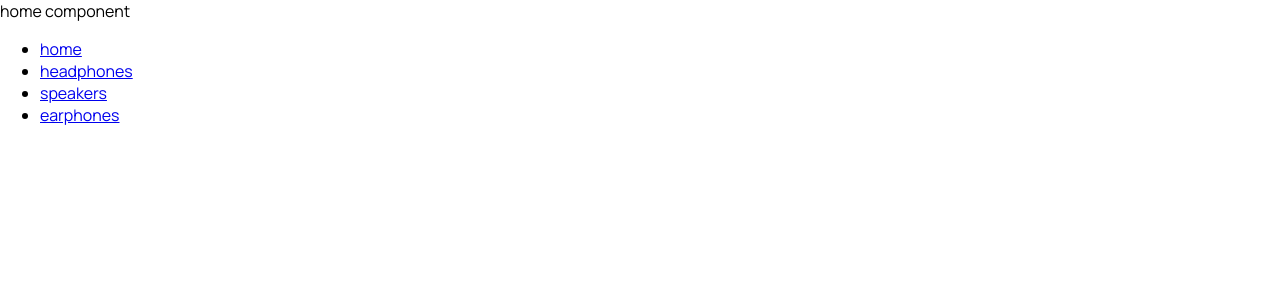
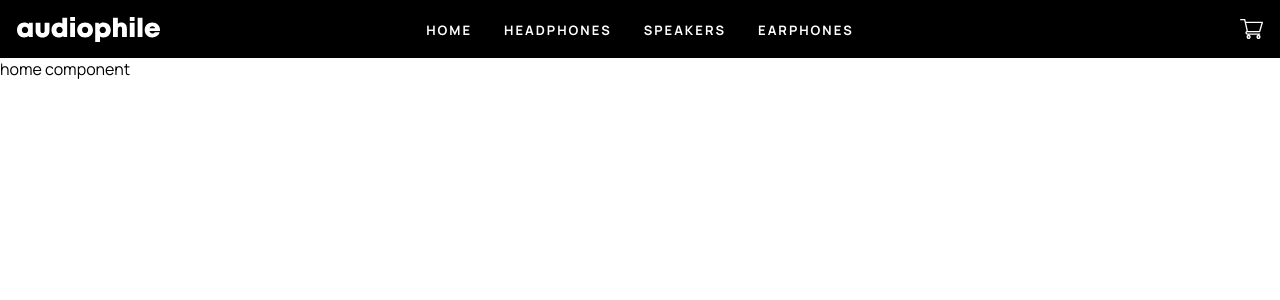
Before and after one commit to BBrownley/audiophile-ecommerce, a React (Create React App) app in the folder client/: page / in a window 1280 px wide. Shown: the top 300 px of the page. Built offline with nearby package versions, Linux system fonts and the light colour scheme.

Commit message:
Built header (desktop)

```diff
--- a/client/src/App.js
+++ b/client/src/App.js
@@ -1,14 +1,22 @@
-import { BrowserRouter as Router, Route, Link } from "react-router-dom";
+import { BrowserRouter as Router, Route } from "react-router-dom";
+
+import { ThemeProvider } from "styled-components";
+import theme from "./theme";
 
 import Home from "./components/Home/Home";
 import Headphones from "./components/Headphones/Headphones";
 import Speakers from "./components/Speakers/Speakers";
 import Earphones from "./components/Earphones/Earphones";
 
+import Header from "./components/Header/Header";
+
 function App() {
   return (
     <div className="App">
       <Router>
+        <ThemeProvider theme={theme}>
+          <Header />
+
           <Route exact path="/">
             <Home />
           </Route>
@@ -21,20 +29,7 @@ function App() {
           <Route path="/earphones">
             <Earphones />
           </Route>
-        <ul>
-          <li>
-            <Link to="/">home</Link>
-          </li>
-          <li>
-            <Link to="/headphones">headphones</Link>
-          </li>
-          <li>
-            <Link to="/speakers">speakers</Link>
-          </li>
-          <li>
-            <Link to="/earphones">earphones</Link>
-          </li>
-        </ul>
+        </ThemeProvider>
       </Router>
     </div>
   );
--- /dev/null
+++ b/client/src/components/Header/Header.elements.js
@@ -0,0 +1,18 @@
+import styled from "styled-components";
+
+import logo from "../../assets/shared/desktop/logo.svg";
+
+export const Container = styled.div`
+  border: 1px dashed;
+  background: black;
+  display: flex;
+  justify-content: space-between;
+  align-items: center;
+  padding: 0 1rem;
+`;
+
+export const Logo = styled.div`
+  background: url(${logo});
+  height: 25px;
+  width: 143px;
+`;
--- /dev/null
+++ b/client/src/components/Header/Header.jsx
@@ -0,0 +1,16 @@
+import React from "react";
+
+import NavLinks from "../NavLinks/NavLinks";
+import ShoppingCart from "../ShoppingCart/ShoppingCart";
+
+import { Container, Logo } from "./Header.elements";
+
+export default function Header() {
+  return (
+    <Container>
+      <Logo />
+      <NavLinks />
+      <ShoppingCart />
+    </Container>
+  );
+}
--- /dev/null
+++ b/client/src/components/NavLinks/NavLinks.elements.js
@@ -0,0 +1,34 @@
+import styled from "styled-components";
+
+export const Container = styled.div`
+  border: 1px dashed;
+  background: black;
+  ul {
+    display: flex;
+    list-style-type: none;
+    padding: 0;
+    li a {
+      color: white;
+      text-decoration: none;
+      text-transform: uppercase;
+      transition: 0.25s color;
+      font-size: 0.8125rem;
+      letter-spacing: 2px;
+      font-weight: bold;
+      padding: 0 1rem;
+      &:hover {
+        color: ${props => props.theme.colors.primary};
+      }
+    }
+    li:first-of-type {
+      a {
+        padding: 0 1rem 0 0;
+      }
+    }
+    li:last-of-type {
+      a {
+        padding: 0 0 0 1rem;
+      }
+    }
+  }
+`;
--- /dev/null
+++ b/client/src/components/NavLinks/NavLinks.jsx
@@ -0,0 +1,25 @@
+import React from "react";
+import { Link } from "react-router-dom";
+
+import { Container } from "./NavLinks.elements";
+
+export default function NavLinks() {
+  return (
+    <Container>
+      <ul>
+        <li>
+          <Link to="/">home</Link>
+        </li>
+        <li>
+          <Link to="/headphones">headphones</Link>
+        </li>
+        <li>
+          <Link to="/speakers">speakers</Link>
+        </li>
+        <li>
+          <Link to="/earphones">earphones</Link>
+        </li>
+      </ul>
+    </Container>
+  );
+}
--- /dev/null
+++ b/client/src/components/ShoppingCart/ShoppingCart.elements.js
@@ -0,0 +1,13 @@
+import styled from "styled-components";
+
+import cart from "../../assets/shared/desktop/icon-cart.svg";
+
+export const Container = styled.div`
+  margin-left: 120px;
+`;
+
+export const CartIcon = styled.div`
+  background: url(${cart});
+  height: 20px;
+  width: 23px;
+`;
--- /dev/null
+++ b/client/src/components/ShoppingCart/ShoppingCart.jsx
@@ -0,0 +1,11 @@
+import React from "react";
+
+import { Container, CartIcon } from "./ShoppingCart.elements";
+
+export default function ShoppingCart() {
+  return (
+    <Container>
+      <CartIcon />
+    </Container>
+  );
+}
--- a/client/src/theme.js
+++ b/client/src/theme.js
@@ -6,6 +6,6 @@ const colors = {
   white500: "#F1F1F1",
   black700: "#000000",
   black600: "#101010"
-}
+};
 
-export default colors;
+export default { colors };
--- a/package.json
+++ b/package.json
@@ -17,6 +17,7 @@
   },
   "homepage": "https://github.com/BBrownley/audiophile-ecommerce#readme",
   "dependencies": {
-    "react-router-dom": "^5.2.0"
+    "react-router-dom": "^5.2.0",
+    "styled-components": "^5.3.0"
   }
 }
```
Also changed, not shown: 1 other file (tests, documents, lock files or other folders). Lines whose indentation alone changed are shown as unchanged.
